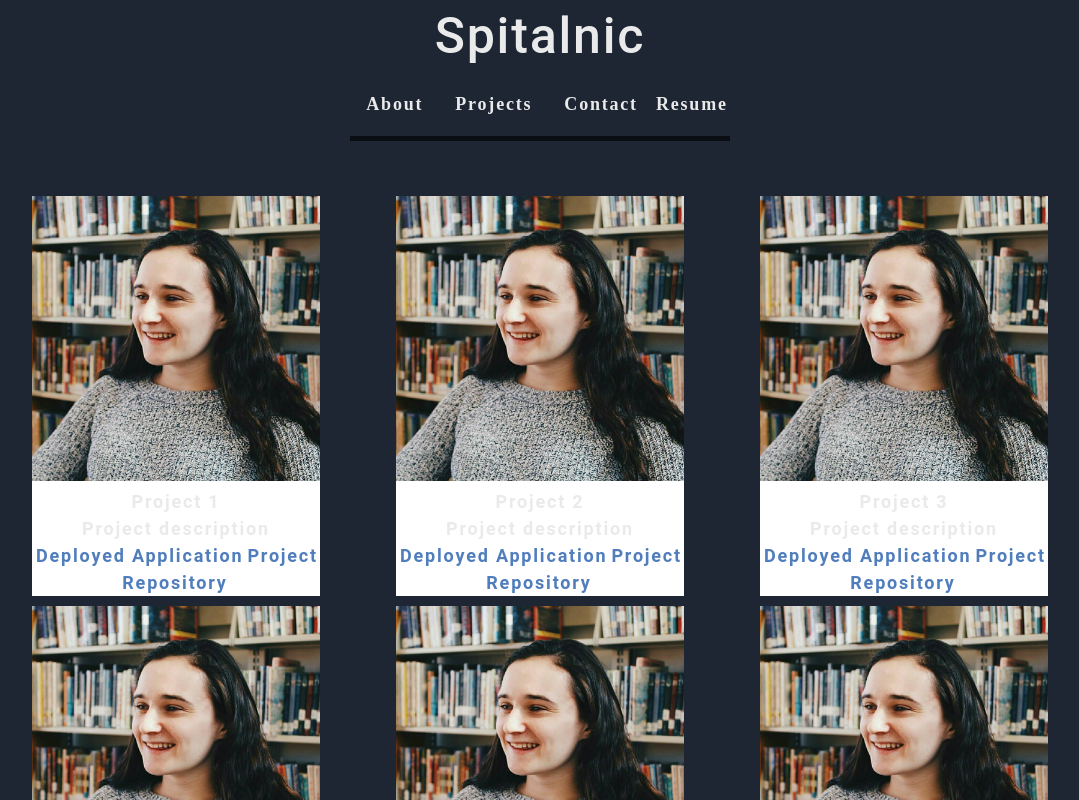
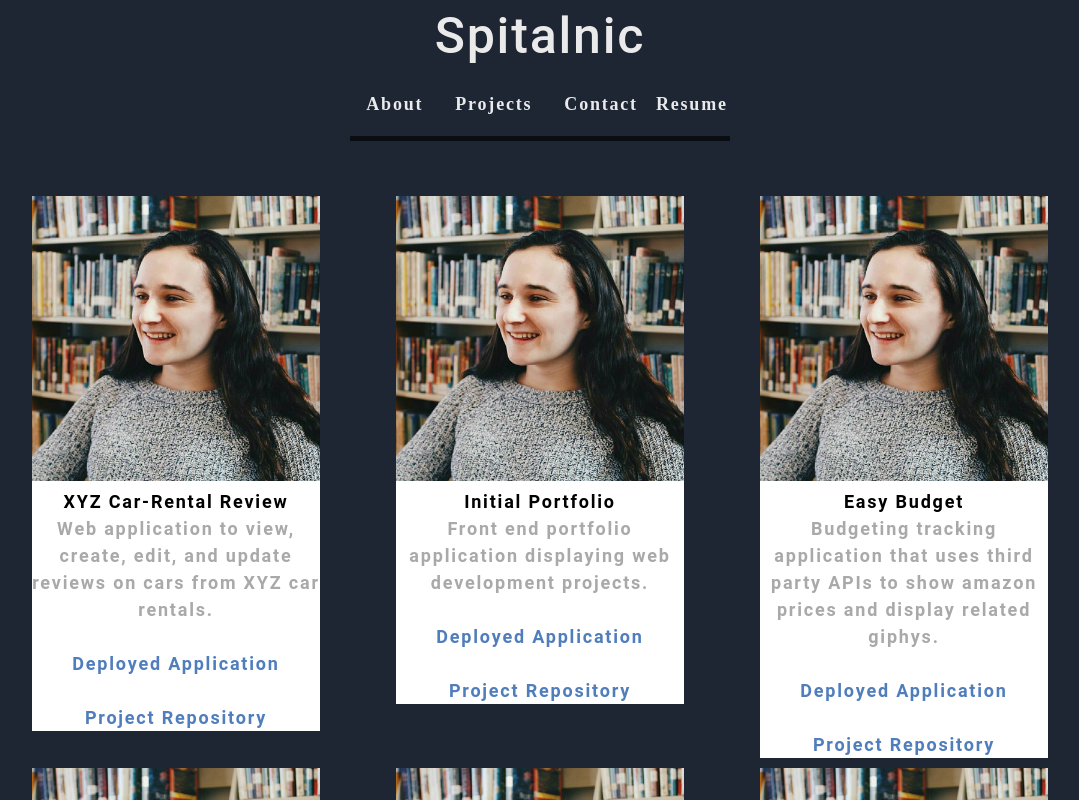
Before and after one commit to kspitalnic/portfolio, a React (Create React App) app: page / in a window 1280 px wide. Both pictures are taken after a click on the element "Projects". Shown: the top 800 px of the page, without its empty margins (100-1179 px from the left). Built offline with nearby package versions, Linux system fonts and the light colour scheme.

Commit message:
updated cards and adding project data

```diff
--- a/src/components/Project/index.js
+++ b/src/components/Project/index.js
@@ -1,79 +1,83 @@
-import React from "react";
-import Card from "react-bootstrap/Card";
+import React, { useState } from "react";
+import Card from 'react-bootstrap/Card';
 
-
-function Project() {
     const projects = [
         {
-            name: 'Project 1',
-            description: 'Project description',
+            id: 1,
+            name: 'XYZ Car-Rental Review',
+            description: 'Web application to view, create, edit, and update reviews on cars from XYZ car rentals.',
             image: 'portrait',
             github: 'github link',
             deployed: 'live site link'
         },
         {
-            name: 'Project 2',
-            description: 'Project description',
+            id: 2,
+            name: 'Initial Portfolio',
+            description: 'Front end portfolio application displaying web development projects.',
             image: 'portrait',
             github: 'github link',
             deployed: 'live site link'
         },
         {
-            name: 'Project 3',
-            description: 'Project description',
+            id: 3,
+            name: 'Easy Budget',
+            description: 'Budgeting tracking application that uses third party APIs to show amazon prices and display related giphys.',
             image: 'portrait',
             github: 'github link',
             deployed: 'live site link'
         },
         {
-            name: 'Project 4',
-            description: 'Project description',
+            id: 4,
+            name: 'TYB Band Fanpage',
+            description: 'Fanpage front end application for Thousand Years Betwen Band',
             image: 'portrait',
             github: 'github link',
             deployed: 'live site link'
         },
         {
+            id: 5,
             name: 'Project 5',
-            description: 'Project description',
+            description: 'Coming Soon',
             image: 'portrait',
             github: 'github link',
             deployed: 'live site link'
         },
         {
+            id: 6,
             name: 'Project 6',
-            description: 'Project description',
+            description: 'Coming Soon',
             image: 'portrait',
             github: 'github link',
             deployed: 'live site link'
         }
     ];
+    function Project() {
     return (
         <div className="center flex-row cards">
             {projects.map((project) => (
+                <div>
                 <Card style={{ width: '18rem' }} className="card">
-  <Card.Img src={require(`../../assets/images/${project.image}.jpeg`)} alt="Project thumbnail"/>
+  <Card.Img src={require(`../../assets/images/${project.image}.jpeg`)} alt="Project thumbnail" />
   <Card.ImgOverlay>
                 <Card.Body>
-                  <Card.Title>{project.name}</Card.Title>
-                  <Card.Subtitle className="mb-2 text-muted">{project.description}</Card.Subtitle>
+                  <Card.Title className="card-title" href={project.depoloyed}>{project.name}</Card.Title>
+                  <Card.Subtitle className="card-description mb-2">{project.description}</Card.Subtitle>
+                  <br />
+
                   <Card.Link href={project.github}>Deployed Application</Card.Link>
-                  <Card.Link href={project.github}>Project Repository</Card.Link>
+                  <br />
+                  <br />
+
+                  <Card.Link href={project.deployed}>Project Repository</Card.Link>
                 </Card.Body>
                 </Card.ImgOverlay>
 
               </Card>
-                // <div>
-                //     <a href={project.deployed} target="_blank" rel="noreferrer">
-                //         <img className="image" src={require(`../../assets/images/${project.image}.jpeg`)} alt="Project thumbnail" />
-                //     </a>
-                //     <p>{project.name}</p>
-                //     <p>{project.description}</p>
-                //     <p>{project.github}</p>
-                //     <p>{project.deployed}</p>
-                // </div>
+
+                </div>
 
             ))}
         </div>
-    );
-}
+    );}
+
 export default Project;
--- a/src/index.css
+++ b/src/index.css
@@ -46,6 +46,14 @@ body {
   color: var(--light);
   font-family: 'Roboto', sans-serif;
 
+}
+
+.card-title {
+  color: black;
+}
+
+.card-description {
+  color: darkgrey;
 }
 
 h1,
```
Also changed, not shown: 1 other file (tests, documents, lock files or other folders).
